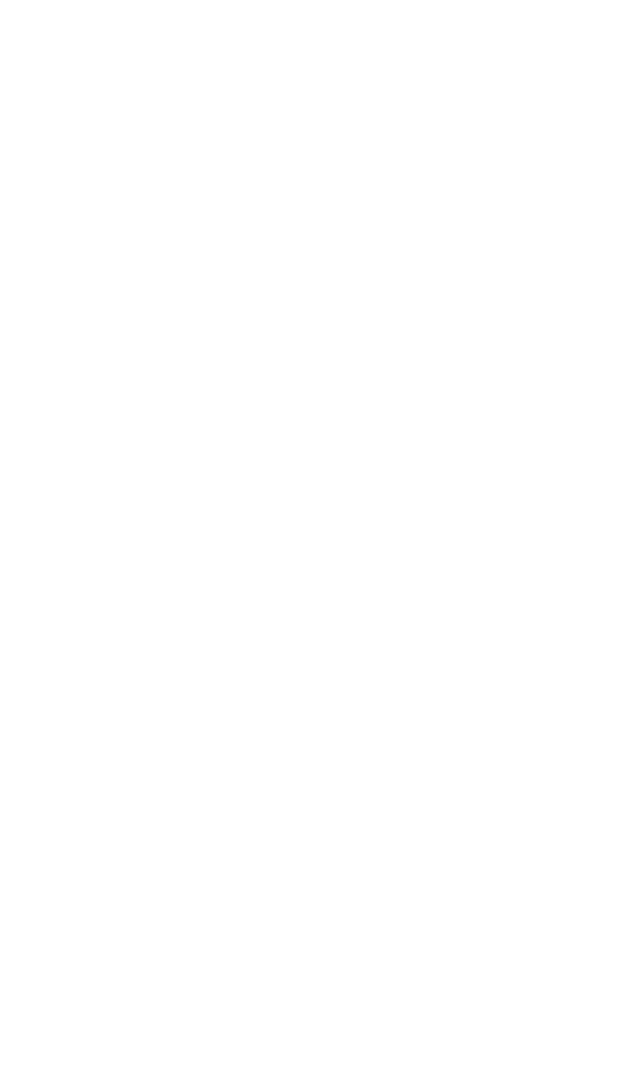
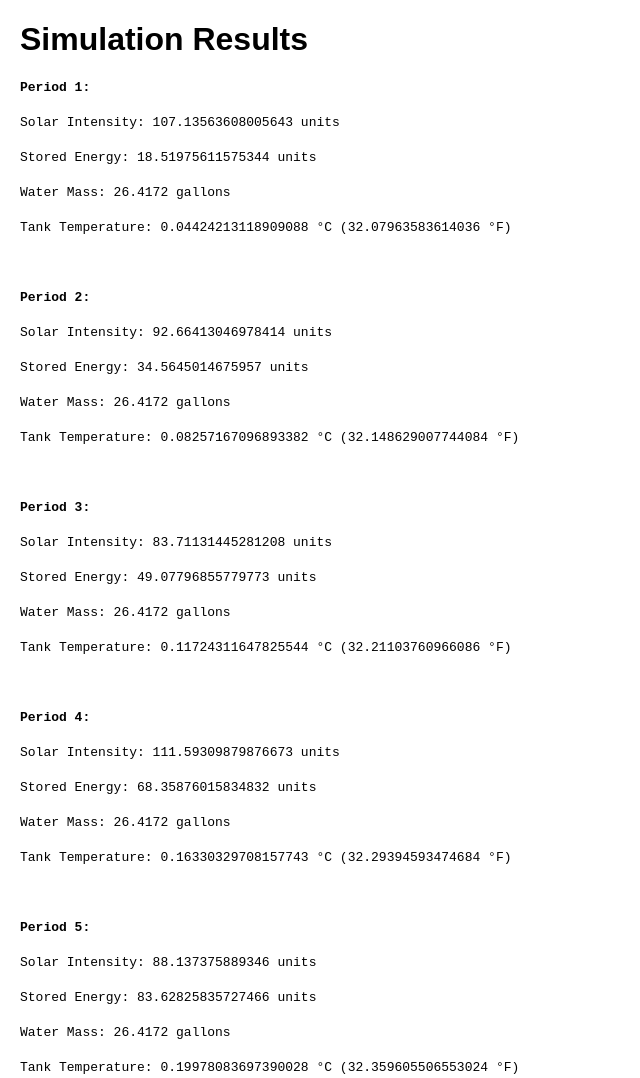
Before and after one commit to hepp/SimulationTest, a website built with webpack: page index.html in a window 1280 px wide. Shown: the top 1078 px of the page, without its empty margins (0-640 px from the left). Before the commit the page ends 800 px from the top, so only its background shows below. Built offline with nearby package versions, Linux system fonts and the light colour scheme.

Commit message:
Display simulation results on page

```diff
--- a/index.html
+++ b/index.html
@@ -4,10 +4,23 @@
 <head>
     <meta charset="UTF-8">
     <meta name="viewport" content="width=device-width, initial-scale=1.0">
-    <title>Test</title>
+    <title>Simulation Test</title>
+    <style>
+        body {
+            font-family: Arial, sans-serif;
+            margin: 20px;
+        }
+
+        .simulation-result {
+            margin-bottom: 20px;
+        }
+    </style>
 </head>
 
 <body>
+    <h1>Simulation Results</h1>
+    <pre id="simulation-results"></pre>
+
     <script src="dist/simulation.js"></script>
 </body>
 
--- a/src/simulation.ts
+++ b/src/simulation.ts
@@ -103,13 +103,19 @@ class Simulation {
     private pump: Pump;
     private storageTank: StorageTank;
     private periods: number;
+    private resultsElement: HTMLElement;
 
-    constructor(environment: Environment, solarPanel: SolarPanel, pump: Pump, storageTank: StorageTank, periods: number) {
+    constructor(environment: Environment, solarPanel: SolarPanel, pump: Pump, storageTank: StorageTank, periods: number, resultsElementId: string) {
         this.environment = environment;
         this.solarPanel = solarPanel;
         this.pump = pump;
         this.storageTank = storageTank;
         this.periods = periods;
+        const element = document.getElementById(resultsElementId);
+        if (!element) {
+            throw new Error(`Element with id ${resultsElementId} not found`);
+        }
+        this.resultsElement = element;
     }
 
     private simulateSunActivity(): void {
@@ -120,13 +126,22 @@ class Simulation {
         this.environment.updateSolarIntensity(newIntensity);
     }
 
+    private addResult(content: string): void {
+        const resultDiv = document.createElement('div');
+        resultDiv.className = 'simulation-result';
+        resultDiv.innerHTML = content;
+        this.resultsElement.appendChild(resultDiv);
+    }
+
     public run(): void {
         for (let i = 0; i < this.periods; i++) {
-            console.log(`Period ${i + 1}:`);
+            const periodNumber = `Period ${i + 1}:`;
+            this.addResult(`<strong>${periodNumber}</strong>`);
 
             // Update solar intensity
             this.simulateSunActivity();
-            console.log(`Solar Intensity: ${this.environment.getSolarEnergy()} units`);
+            const solarIntensity = `Solar Intensity: ${this.environment.getSolarEnergy()} units`;
+            this.addResult(solarIntensity);
 
             // Solar panel absorbs energy
             this.solarPanel.absorbEnergy(this.environment);
@@ -138,13 +153,18 @@ class Simulation {
             // Apply storage tank heat losses
             this.storageTank.applyHeatLoss();
 
-            console.log(`Stored Energy: ${this.storageTank.getStoredEnergy()} units`);
-            console.log(`Tank Temperature: ${this.storageTank.getTemperature()} °C (${this.storageTank.getTemperatureInFahrenheit()} °F)`);
-            console.log(`Water Mass: ${this.storageTank.getWaterMassInGallons()} gallons\n`);
+            const storedEnergy = `Stored Energy: ${this.storageTank.getStoredEnergy()} units`;
+            const temperatureC = `Tank Temperature: ${this.storageTank.getTemperature()} °C`;
+            const waterMass = `Water Mass: ${this.storageTank.getWaterMassInGallons()} gallons`;
+            const temperatureF = `(${this.storageTank.getTemperatureInFahrenheit()} °F)`;
+
+            this.addResult(storedEnergy);
+            this.addResult(waterMass);
+            this.addResult(`${temperatureC} ${temperatureF}`);
+            this.addResult('<br>');
         }
     }
 }
-
 
 // Assuming specific heat capacity of water is 4.186 J/g°C -> https://brainly.com/question/6363778
 const SPECIFIC_HEAT_CAPACITY = 4.186;
@@ -157,5 +177,5 @@ const storageTank = new StorageTank(0.01, 100, 25, 20); // 1% heat loss rate, 10
 const simulationPeriods = 20;
 
 // Create and run simulation
-const simulation = new Simulation(environment, solarPanel, pump, storageTank, simulationPeriods);
+const simulation = new Simulation(environment, solarPanel, pump, storageTank, simulationPeriods, 'simulation-results');
 simulation.run();
```
